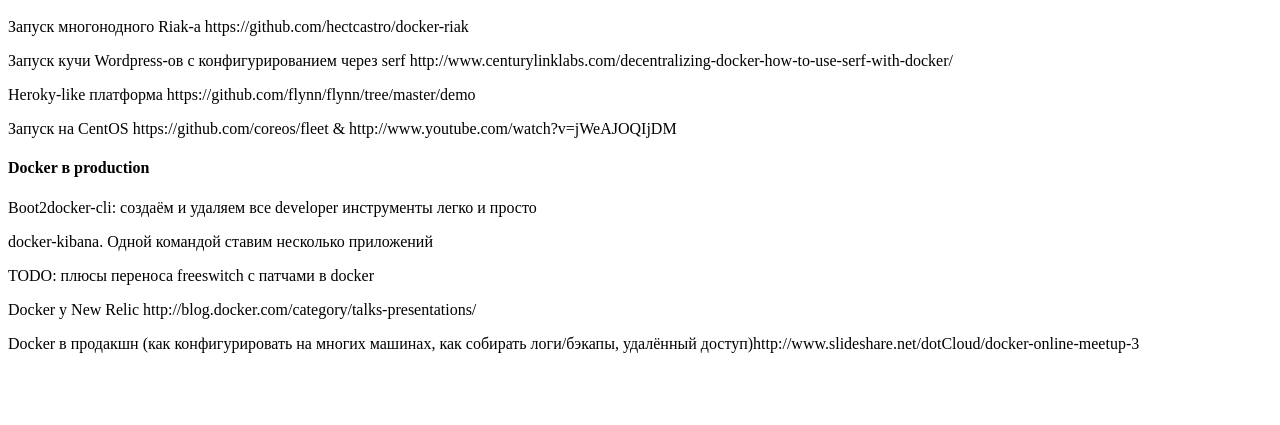
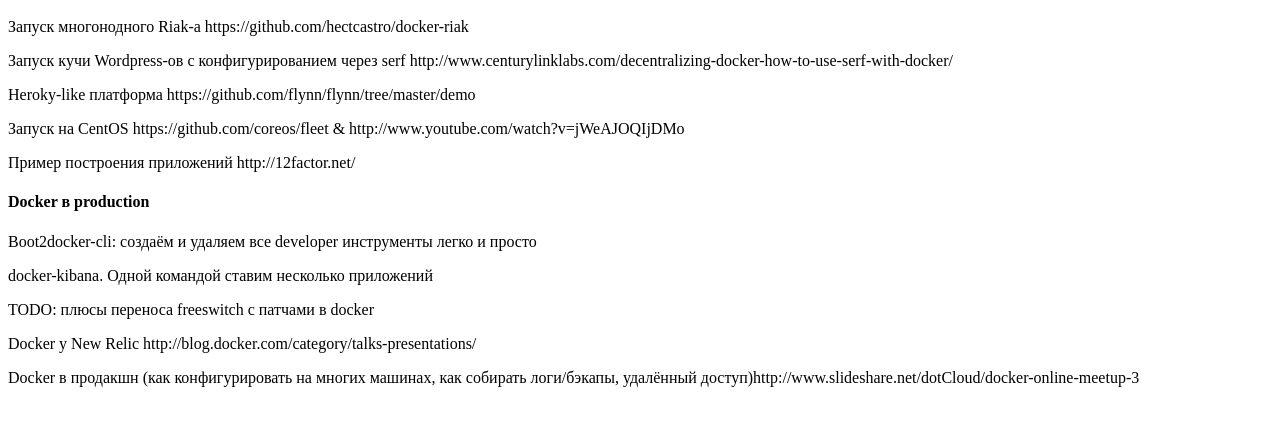
Before and after one commit to akostrikov/akostrikov.github.com, a plain HTML site: page docker.html in a window 1280 px wide. Shown: the part 101-526 px from the top of the page. Drawn offline with Linux system fonts and the light colour scheme.

Commit message:
Пример 12factor

```diff
--- a/docker.html
+++ b/docker.html
@@ -14,7 +14,8 @@
 			<p>Запуск кучи Wordpress-ов с конфигурированием через serf http://www.centurylinklabs.com/decentralizing-docker-how-to-use-serf-with-docker/</p>
 			<p>Heroky-like платформа https://github.com/flynn/flynn/tree/master/demo</p>
 			<p></p>
-			<p>Запуск на CentOS https://github.com/coreos/fleet &amp; http://www.youtube.com/watch?v=jWeAJOQIjDM</p>
+			<p>Запуск на CentOS https://github.com/coreos/fleet &amp; http://www.youtube.com/watch?v=jWeAJOQIjDMo</p>
+			<p>Пример построения приложений http://12factor.net/</p>
 		</article>
 		<article>
 			<h4>Docker в production</h4>
```
